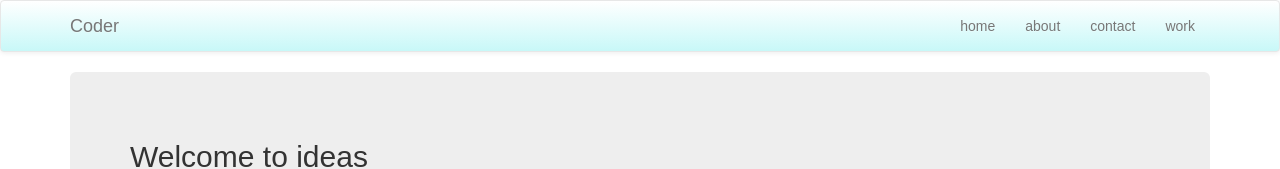
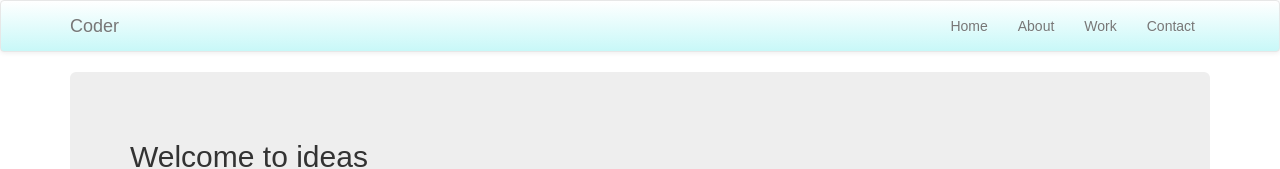
Before and after one commit to san00/React-website, a React (Create React App) app: page / in a window 1280 px wide. Shown: the top 169 px of the page. Built offline with nearby package versions, Linux system fonts and the light colour scheme.

Commit message:
Reorder navbar routes

```diff
--- a/src/components/navbar.jsx
+++ b/src/components/navbar.jsx
@@ -5,8 +5,7 @@ import "./Navbar.css";
 
 export default class navbar extends Component {
   render() {
-    return (
-      <Navbar default collapseOnSelect>
+    return (<Navbar default="default" collapseOnSelect="collapseOnSelect">
       <Navbar.Header>
         <Navbar.Brand>
           <Link to="/">Coder</Link>
@@ -14,14 +13,13 @@ export default class navbar extends Component {
         <Navbar.Toggle/>
       </Navbar.Header>
       <Navbar.Collapse>
-            <Nav pullRight>
-              <NavItem eventkey={1} componentClass={Link} href="/" to="/">home</NavItem>
-              <NavItem eventkey={2} componentClass={Link} href="/about" to="/about">about</NavItem>
-              <NavItem eventkey={3} componentClass={Link} href="/contact" to="/contact">contact</NavItem>
-              <NavItem eventkey={4} componentClass={Link} href="/work" to="/work">work</NavItem>
+        <Nav pullRight="pullRight">
+          <NavItem eventkey={1} componentClass={Link} href="/" to="/">Home</NavItem>
+          <NavItem eventkey={2} componentClass={Link} href="/about" to="/about">About</NavItem>
+          <NavItem eventkey={3} componentClass={Link} href="/work" to="/work">Work</NavItem>
+          <NavItem eventkey={4} componentClass={Link} href="/contact" to="/contact">Contact</NavItem>
         </Nav>
       </Navbar.Collapse>
-        </Navbar>
-      )
+    </Navbar>)
   }
 }
```
Lines whose indentation alone changed are shown as unchanged.
